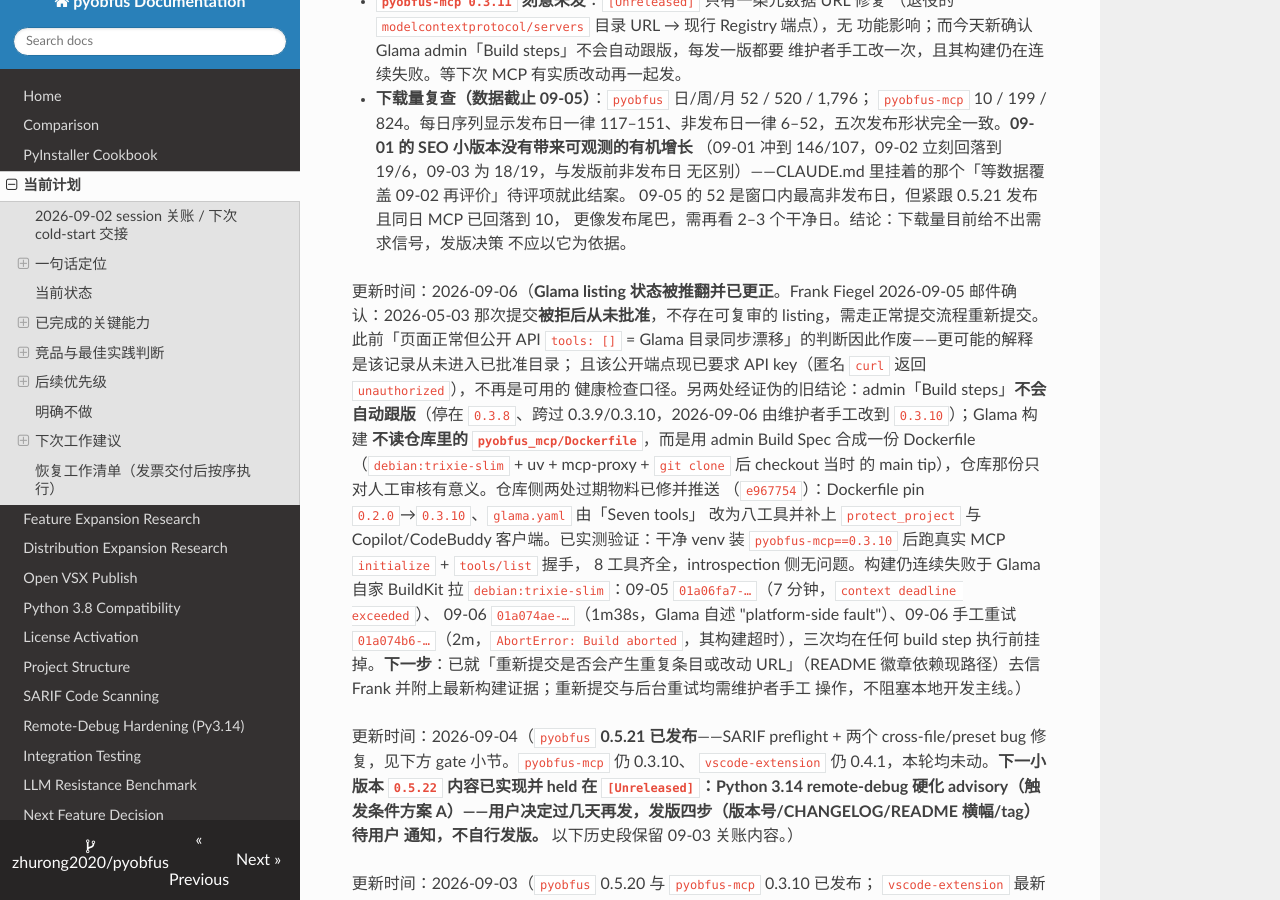
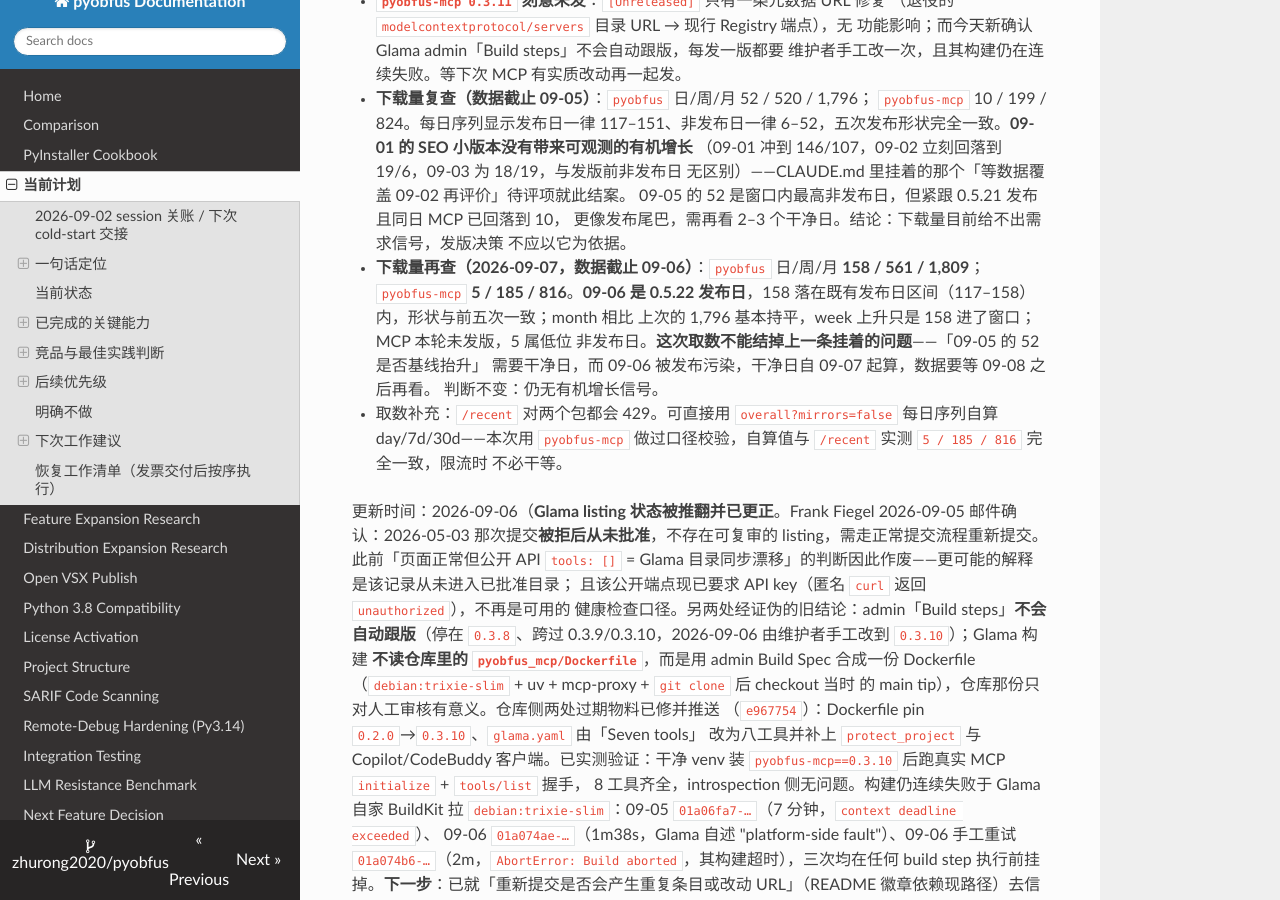
Before and after one commit to zhurong2020/pyobfus, an MkDocs documentation site: the page built from docs/CURRENT_PLAN_ZH.md, in a window 1280 px wide and 900 px high, scrolled down 1239 px. Built offline with MkDocs 1.6.1, drawn with Linux system fonts in a browser that asks for light colours; nearby versions of some CDN libraries.

Commit message:
docs: record the 2026-09-07 download snapshot
Data through 2026-09-06: pyobfus 158 / 561 / 1,809 and pyobfus-mcp 5 / 185 /
816 (day / 7d / 30d, mirrors excluded).

09-06 is the 0.5.22 release day, so the 158 sits inside the established
release-day band of 117-158 and the shape matches the previous five releases.
The 30-day figure is flat against the 1,796 recorded through 09-05; the weekly
rise is just the release day entering the window. MCP shipped nothing this
round, and 5 is an ordinary low non-release day.

This snapshot deliberately does not close the question left open by the
previous one. Whether 09-05's 52 represented a baseline lift needs clean
non-release days, and 09-06 is contaminated by the release; clean days start
09-07, so the data to judge it lands 09-08 at the earliest. The standing
conclusion is unchanged: downloads still give no organic-growth signal and
should not drive release decisions.

Also records a retrieval note: /recent rate-limits on both packages, and the
daily overall?mirrors=false series can be summed instead. Cross-checked on
pyobfus-mcp, where the computed 5 / 185 / 816 matched /recent exactly.

Co-Authored-By: Claude Opus 5 <noreply@anthropic.com>

```diff
--- a/docs/CURRENT_PLAN_ZH.md
+++ b/docs/CURRENT_PLAN_ZH.md
@@ -59,6 +59,17 @@
   09-05 的 52 是窗口内最高非发布日，但紧跟 0.5.21 发布且同日 MCP 已回落到 10，
   更像发布尾巴，需再看 2–3 个干净日。结论：下载量目前给不出需求信号，发版决策
   不应以它为依据。
+- **下载量再查（2026-09-07，数据截止 09-06）**：`pyobfus` 日/周/月
+  **158 / 561 / 1,809**；`pyobfus-mcp` **5 / 185 / 816**。**09-06 是 0.5.22
+  发布日**，158 落在既有发布日区间（117–158）内，形状与前五次一致；month 相比
+  上次的 1,796 基本持平，week 上升只是 158 进了窗口；MCP 本轮未发版，5 属低位
+  非发布日。**这次取数不能结掉上一条挂着的问题**——「09-05 的 52 是否基线抬升」
+  需要干净日，而 09-06 被发布污染，干净日自 09-07 起算，数据要等 09-08 之后再看。
+  判断不变：仍无有机增长信号。
+  - 取数补充：`/recent` 对两个包都会 429。可直接用
+    `overall?mirrors=false` 每日序列自算 day/7d/30d——本次用 `pyobfus-mcp`
+    做过口径校验，自算值与 `/recent` 实测 `5 / 185 / 816` 完全一致，限流时
+    不必干等。
 
 更新时间：2026-09-06（**Glama listing 状态被推翻并已更正**。Frank Fiegel
 2026-09-05 邮件确认：2026-05-03 那次提交**被拒后从未批准**，不存在可复审的
```
